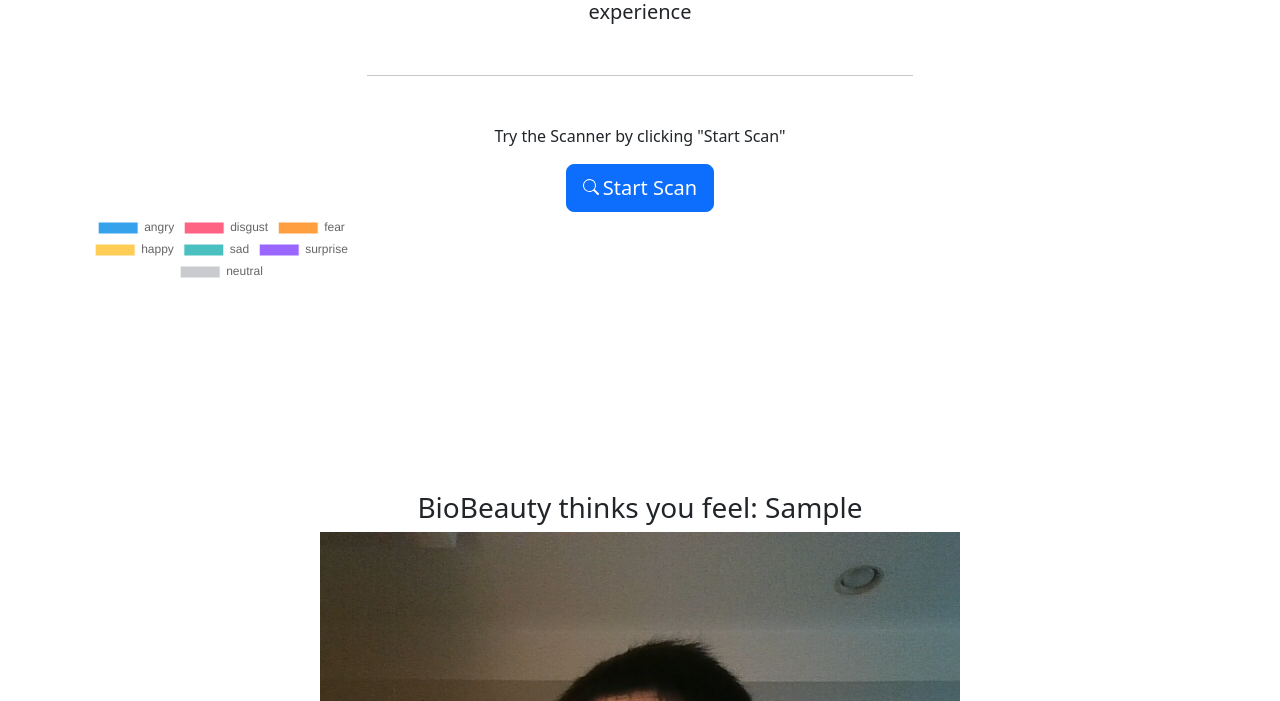
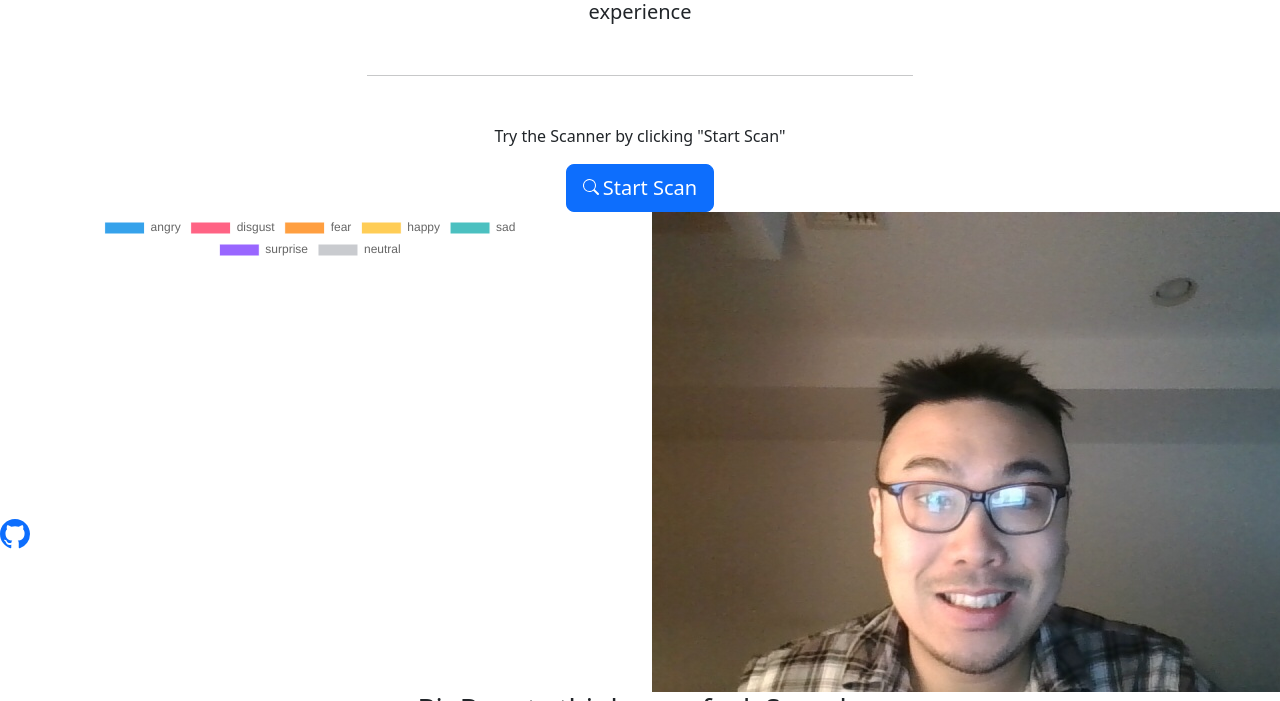
Before and after one commit to kts-alt/bio-beauty, a Flask app: template templates/dfs_response.html in a window 1280 px wide. Shown: the part 251-952 px from the top of the page. Run offline with Flask 2, Linux system fonts and the light colour scheme; the template is opened without the code that fills it: most values are stand-ins (such as "Sample title", 1, 10 or a date in 2020).

Commit message:
styling changes

```diff
--- a/static/style.css
+++ b/static/style.css
@@ -4,3 +4,10 @@
     background-size: cover;
     opacity: 0.8;
 }
+
+.footer {
+    position: fixed;
+    bottom: 0;
+    width: 100%;
+    color:#fff;
+  }
--- a/templates/base.html
+++ b/templates/base.html
@@ -42,9 +42,13 @@
             <div class="col">
             </div>
         </div>
-    </div>
 </div>
-
+</div>
+<div class="footer">
+    <a href="https://github.com/kts-alt"><svg xmlns="http://www.w3.org/2000/svg" width="30" height="30" fill="currentColor" class="bi bi-github" viewBox="0 0 16 16">
+    <path d="M8 0C3.58 0 0 3.58 0 8c0 3.54 2.29 6.53 5.47 7.59.4.07.55-.17.55-.38 0-.19-.01-.82-.01-1.49-2.01.37-2.53-.49-2.69-.94-.09-.23-.48-.94-.82-1.13-.28-.15-.68-.52-.01-.53.63-.01 1.08.58 1.23.82.72 1.21 1.87.87 2.33.66.07-.52.28-.87.51-1.07-1.78-.2-3.64-.89-3.64-3.95 0-.87.31-1.59.82-2.15-.08-.2-.36-1.02.08-2.12 0 0 .67-.21 2.2.82.64-.18 1.32-.27 2-.27.68 0 1.36.09 2 .27 1.53-1.04 2.2-.82 2.2-.82.44 1.1.16 1.92.08 2.12.51.56.82 1.27.82 2.15 0 3.07-1.87 3.75-3.65 3.95.29.25.54.73.54 1.48 0 1.07-.01 1.93-.01 2.2 0 .21.15.46.55.38A8.012 8.012 0 0 0 16 8c0-4.42-3.58-8-8-8z"/>
+    </svg></a>
+</div>
 </body>
 </html>
 {% block main %}
--- a/templates/dfs_response.html
+++ b/templates/dfs_response.html
@@ -2,9 +2,18 @@
 
 {% block main %}
 <div class="container text-center">
-    <div style="width:25%; height:25%"">
-        <canvas id="myChart" width="50" height="50"></canvas>
+  <div class="container">
+    <div class="row">
+      <div class="col-6">
+        <div style="width:90%; height:90%">
+          <canvas id="myChart" width="50" height="50"></canvas>
+        </div>
+      </div>
+      <div class="col-4">
+          <img src="static/images/saved_img.jpg" alt="your image">
+      </div>
     </div>
+  </div>
         <script src="https://cdn.jsdelivr.net/npm/chart.js"></script>
         <script>
         const ctx = document.getElementById('myChart').getContext('2d');
@@ -20,8 +29,8 @@
       }
     });
         </script>
-    <h3>BioBeauty thinks you feel: {{ value[0]['dominant_emotion'] }}</h3>
-<img src="static/images/saved_img.jpg" alt="">
+<h3>BioBeauty thinks you feel: {{ value[0]['dominant_emotion'] }}</h3>
+<hr>
 <h3>Based on your analysis here are some recommended products:</h3>
 <div class="card-group">
     {% if value[0]['age'] < 30 %}
```
Also changed, not shown: static/app.js (deleted), static/images/saved_img-final.jpg, static/images/saved_img.jpg.
